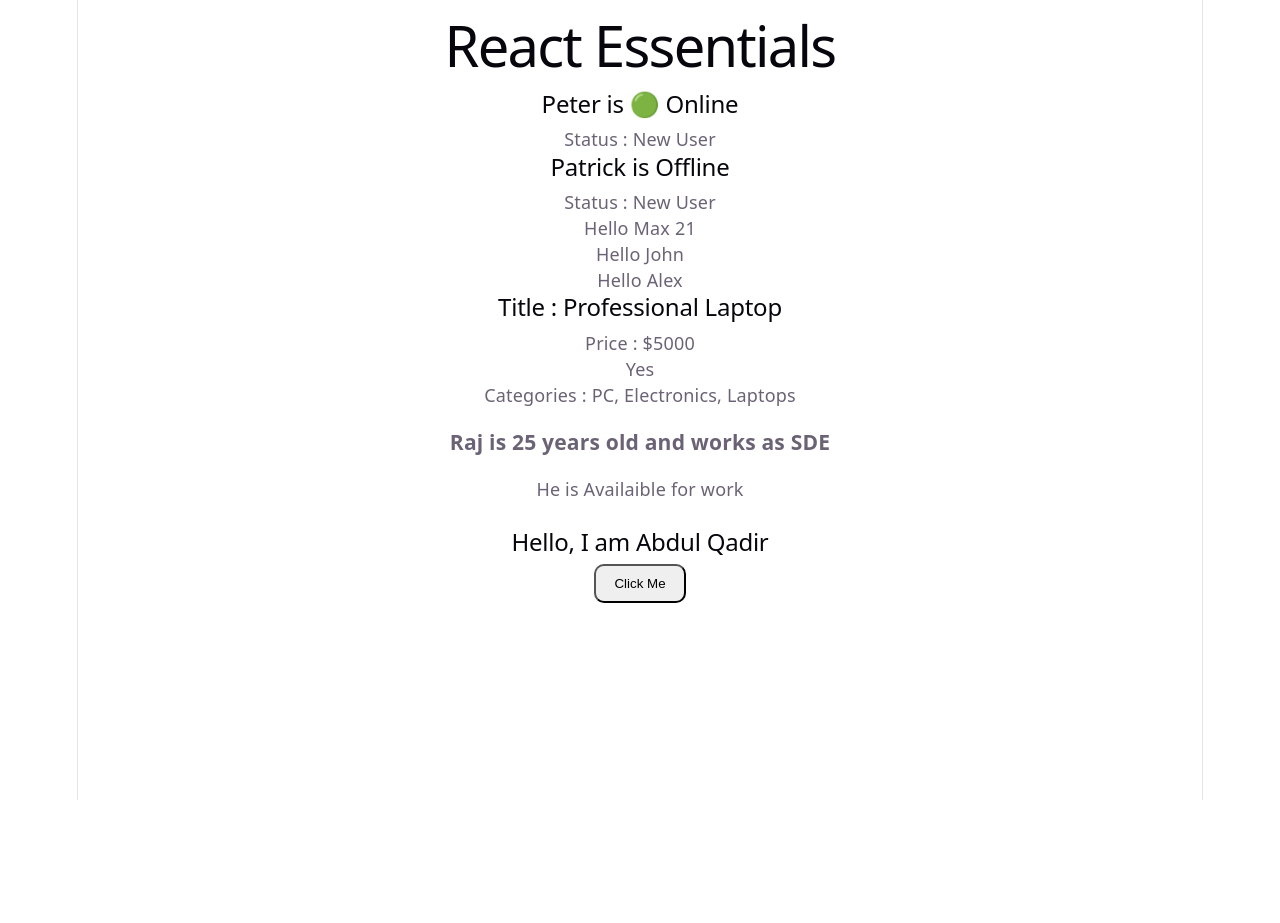
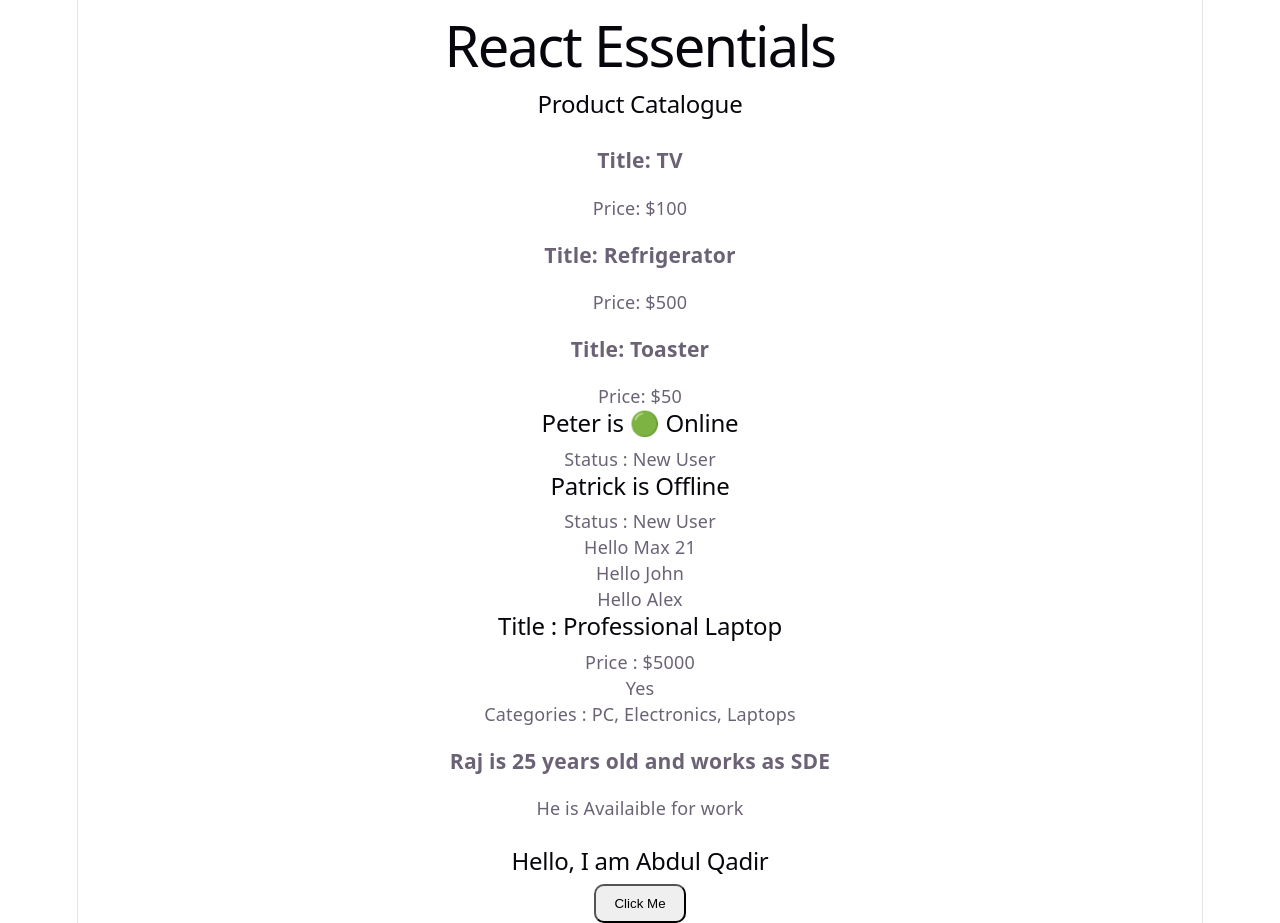
Before and after one commit to Abdulqadir-B/react.js, a React (Vite) app in the folder core-essentials/: page / in a window 1280 px wide. Before the commit the page ends 800 px from the top, so only its background shows below. Built offline with nearby package versions, Linux system fonts and the light colour scheme.

Commit message:
add ProductList component to display product catalogue using lists and map

```diff
--- a/core-essentials/src/App.jsx
+++ b/core-essentials/src/App.jsx
@@ -5,11 +5,14 @@ import { Curly } from './Curly'
 import { Props } from './Props'
 import { Product } from './Product'
 import { UserDetails } from './UserDetails'
+import { ProductList } from './ProductList'
 
 function App() {
   return (
     <>
       <h1> React Essentials </h1>
+      <ProductList/>
+
       <UserDetails name="Peter" isOnline={true} status={"New User"}/>
       <UserDetails name="Patrick" isOnline={false} status={"New User"}/>
 
--- /dev/null
+++ b/core-essentials/src/ProductList.jsx
@@ -0,0 +1,19 @@
+export const ProductList = () => {
+  const products = [
+    { id: 1, title: "TV", price: "$100" },
+    { id: 2, title: "Refrigerator", price: "$500" },
+    { id: 3, title: "Toaster", price: "$50" },
+  ];
+
+  return (
+    <>
+      <h2>Product Catalogue</h2>
+      {products.map((product) => (
+        <div key={product.id}>
+          <h3>Title: {product.title}</h3>
+          <p>Price: {product.price}</p>
+        </div>
+      ))}
+    </>
+  );
+};
```
